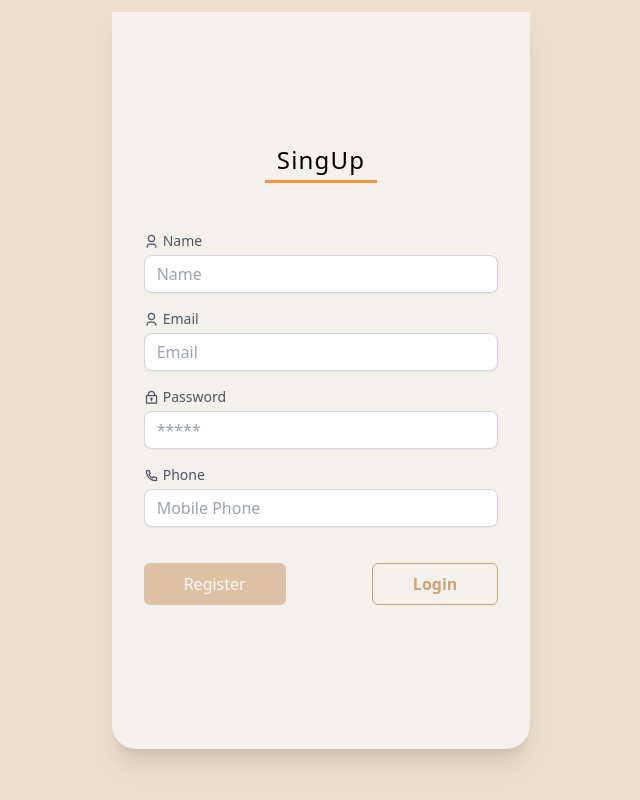
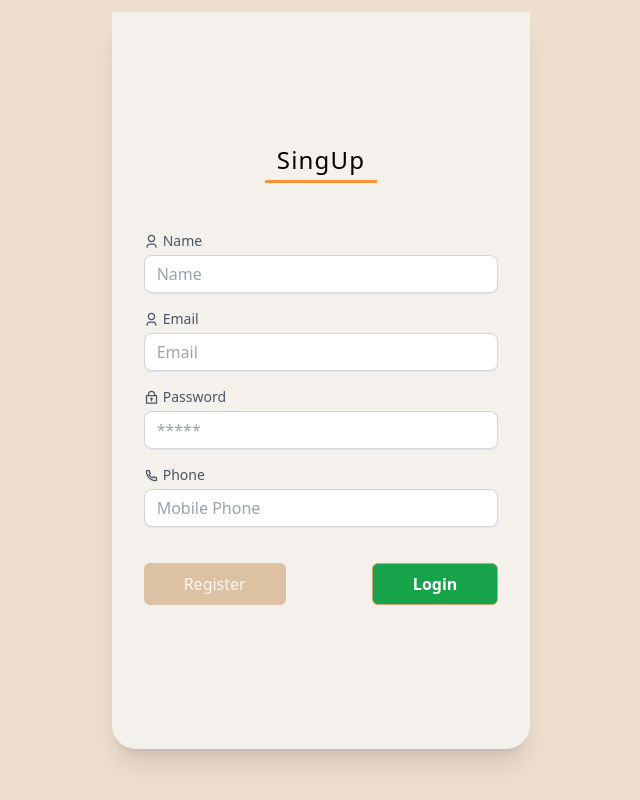
Before and after one commit to GuidanceLiberty/Food-App, a React (Vite) app: page /register in a window 1280 px wide. Shown: the whole page, without its empty margins (319-959 px from the left). Built offline with nearby package versions, Linux system fonts and the light colour scheme.

Commit message:
added login

```diff
--- a/src/foods.json
+++ b/src/foods.json
@@ -933,6 +933,11 @@
       "id": "e071",
       "email": "newguidance4141@gmail.com",
       "password": "222222"
+    },
+    {
+      "id": "cfbc",
+      "email": "newguidance4141@gmail.com",
+      "password": "New Guidance "
     }
   ]
 }
--- a/src/pages/Login.jsx
+++ b/src/pages/Login.jsx
@@ -91,7 +91,7 @@ const Login = () => {
 
 
         <div className="flex justify-between w-full px-3 sm:px-3 md:px-8 gap-4 lg:px-8 mb-3">
-              <button className={`btn-create !w-fit ${!isValid ? 'disabled:opacity-60 disabled:cursor-not-allowed' :''}`} disabled={!isValid} onMouseOver={checkfield}>Login</button>
+              <button className={`btn-create !w-fit ${!isValid ? 'disabled:opacity-60 disabled:cursor-not-allowed' :''}`} disabled={!isValid} onMouseOver={checkfield} >Login</button>
 
               <NavLink to={`/register`} className={`btn-register !w-fit bg-green-600 !text-white`}>create new account</NavLink>
         </div>
--- a/src/pages/Register.jsx
+++ b/src/pages/Register.jsx
@@ -107,7 +107,7 @@ const Register = () => {
         <div className="flex justify-between w-full px-3 sm:px-3 md:px-8 lg:px-8 mb-3">
             <button className={`btn-create !w-fit ${!isValid ? 'disabled:opacity-60 disabled:cursor-not-allowed' :''}`} disabled={!isValid} onMouseOver={checkfield}>Register</button>
 
-            <NavLink to={`/`} className={`btn-register !w-fit`}>Login</NavLink>
+            <NavLink to={`/`} className={`btn-register !w-fit bg-green-600 !text-white`}>Login</NavLink>
         </div>
 
       </form>
```
